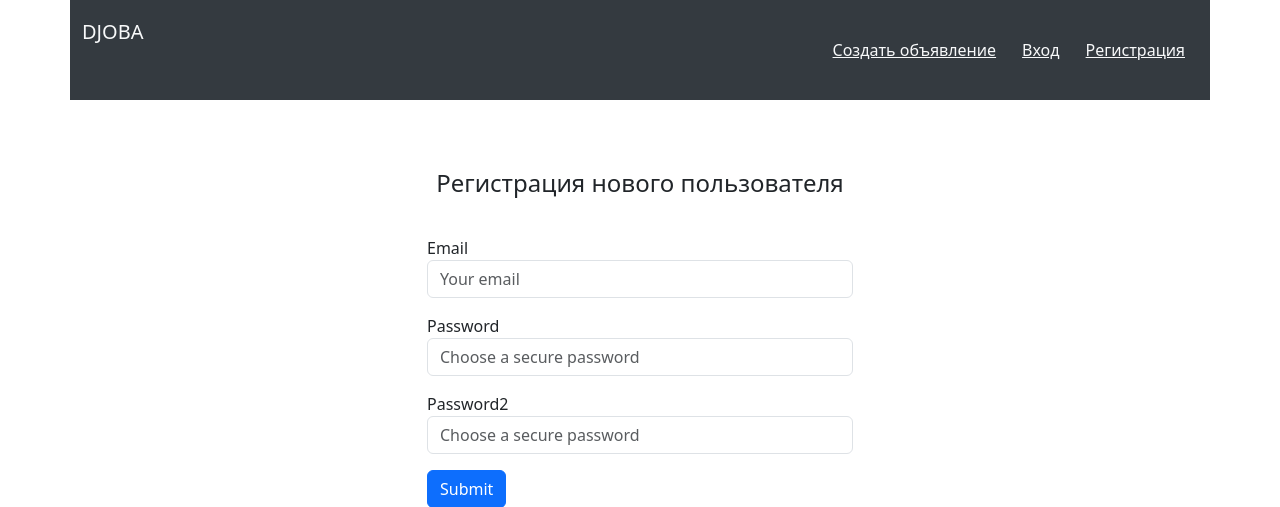
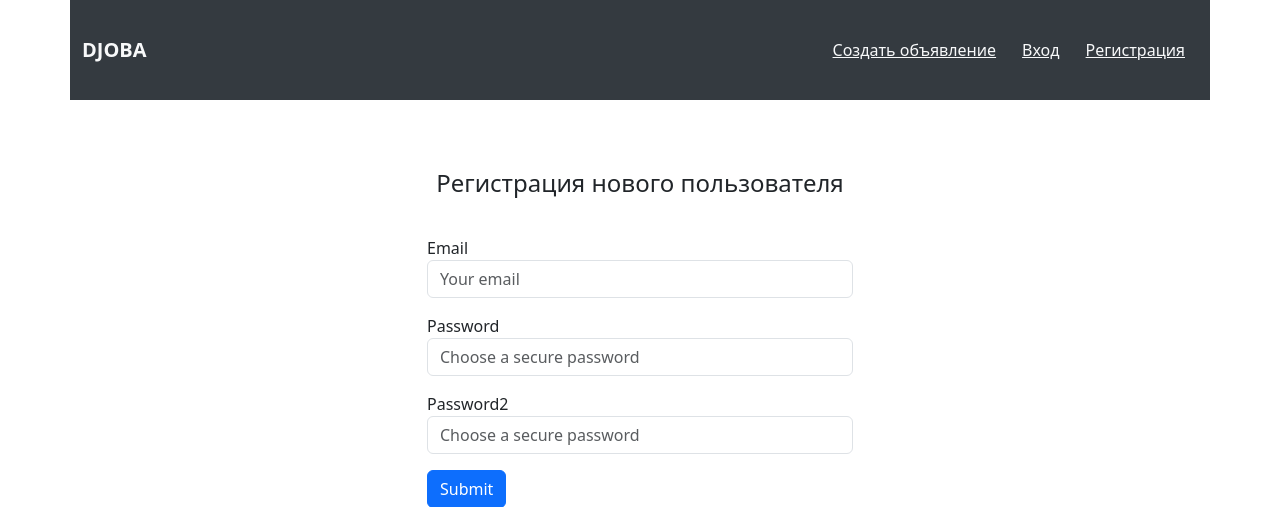
Before and after one commit to VinogradovAU/djoba, a FastAPI app: page /auth/registration in a window 1280 px wide. Shown: the top 507 px of the page. Run offline with FastAPI, Linux system fonts and the light colour scheme; parts of the project's set-up code (start-up, migrations or seed data) failed here and were passed over; some libraries are stand-ins or nearby versions.

Commit message:
fix logo and head text css

```diff
--- a/static/css/styles.css
+++ b/static/css/styles.css
@@ -70,3 +70,10 @@ body {
 .rait_row {
     height: 50px;
 }
+.text-logo {
+    font-size: 1.25rem;
+    display: flex;
+    justify-content: start;
+    align-items: center;
+    height: 60px;
+}
--- a/templates/index.html
+++ b/templates/index.html
@@ -20,7 +20,7 @@
     {% block content %}
     {% if authenticated %}
     <div class="row user_list_jobs d-flex justify-content-center align-items-center">
-        <div class="col-6 d-flex">
+        <div class="col-md-8 text-center">
 
             Пользователь залогинен!
             Если указаны в профиле предпочтения по подбору объявлений (указан город, район или меро, тематика)
@@ -30,7 +30,7 @@
     </div>
     {% else %}
         <div class="row user_list_jobs d-flex justify-content-center align-items-center">
-            <div class="col-6 d-flex">
+            <div class="col-md-8 text-center">
 
                 Пользователь АНОНИМ!
                 Выводим список самых свежжих объявлений
--- a/templates/main_menu.html
+++ b/templates/main_menu.html
@@ -1,8 +1,10 @@
 <div class="row d-flex align-items-center">
-        <div class="col-4 d-none d-md-block d-lg-block d-xl-block d-xxl-block my_col_height">
-            <div class="d-flex align-items-center">
-            <a class="navbar-brand text-light d-flex justify-content-start" href="/"><b><h5>DJOBA</h5></b></a>
-            </div>
+        <div class="col-4 d-none d-md-block d-lg-block d-xl-block d-xxl-block">
+
+
+                <a class="navbar-brand text-light text-logo" href="/"><b>DJOBA</b></a>
+
+
         </div>
         <div class="col-2 d-none d-md-none d-lg-block d-xl-block d-xxl-block"></div>
         <div class="col d-none d-md-block d-lg-block d-xl-block d-xxl-block">
@@ -18,9 +20,9 @@
 
         <div class="row d-flex align-items-center">
             <div class="col-4 d-xs-block d-sm-block d-md-none d-lg-none d-xl-none d-xxl-none my_col_height">
-                <div class="d-flex align-items-center">
-                <a class="navbar-brand text-light d-flex justify-content-start" href="/"><b><h5>DJOBA</h5></b></a>
-                </div>
+
+                <a class="navbar-brand text-light text-logo" href="/"><b>DJOBA</b></a>
+
             </div>
             <div class="col-2 d-xs-block d-sm-block d-md-none d-lg-none d-xl-none d-xxl-none"></div>
             <div class="col d-xs-block d-sm-block d-md-none d-lg-none d-xl-none d-xxl-none">
```
